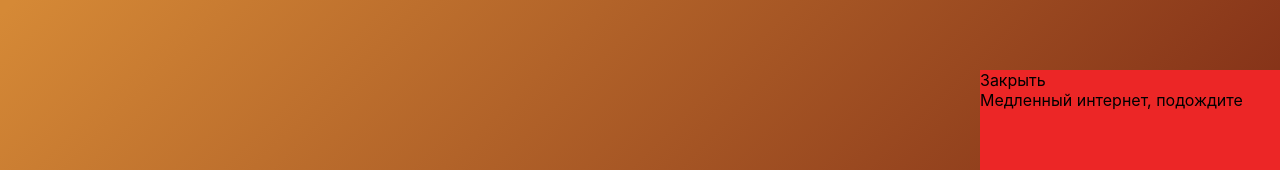
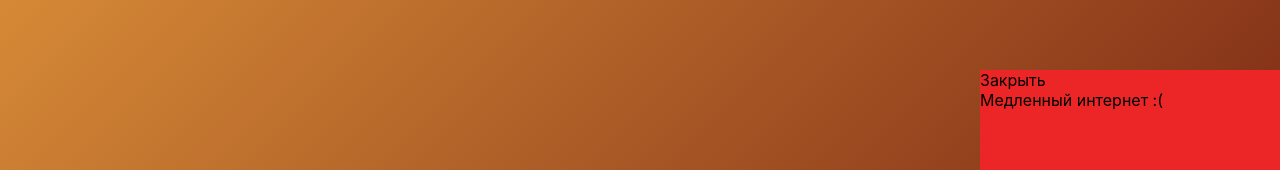
Before and after one commit to limitlesscreator/beershop, a React (Create React App) app: page /beerDetails/1 in a window 1280 px wide. Shown: the part 630-800 px from the top of the page. Built offline with nearby package versions, Linux system fonts and the light colour scheme; no server answers.

Commit message:
all logic done, next - refactoring :)

```diff
--- a/src/App.js
+++ b/src/App.js
@@ -2,6 +2,7 @@ import logo from './logo.svg';
 import './App.css';
 import React, {useEffect, useState} from "react";
 import {Main} from "./Components/Main";
+import {Modalerror} from "./Components/Modalerror";
 
 function App() {
     const [beers, setBeers] = useState([])
@@ -12,6 +13,7 @@ function App() {
     const [popup, setPopup] = useState(false)
     const [userLogged, setUserLogged] = useState(true)
     const [longFetchingError, setLongFetchingError] = useState(false)
+    const [fetchingBeersError, setFetchingBeersError] = useState(false)
     const [valueOfStuff, setValueOfStuff] = useState([])
 
 
@@ -19,11 +21,19 @@ function App() {
 
 
     // Запрос на 12 объевтов
-    const fetchBeers = () => {
-        fetch('https://api.punkapi.com/v2/beers?page=1&per_page=12')
-            .then(res => res.json())
+    const fetchBeers = (placeFetching) => {
+        const error = Math.round(Math.random() * (3 - 1) + 1) === 3 // шансы 1 к 3, что нам придёт ошибка с сервера) запрос на не существующий Url
+        let temp = placeFetching === 'ListBeers' ?
+            fetch(`https://api.punka${error ? 'error' : ''}pi.com/v2/beers?page=1&per_page=12`) :  // ошибка запроса сделал только на главном экране
+            fetch(`https://api.punkapi.com/v2/beers?page=1&per_page=12`)
+
+        if (error) {
+            setLongFetchingError(true)
+            setFetchingBeersError(true)
+        }
+
+        temp.then(res => res.json())
             .then(data => {
-                ////////////////////////////////////////////////////////
                 if (valueOfStuff.length === 0) {
                     let tempOfId = [] // создаётся массив с кол-вом наличия товара
                     data.forEach(el => tempOfId.push({
@@ -32,7 +42,6 @@ function App() {
                     }))
                     setValueOfStuff(tempOfId)
                 }
-                ///////////////////////////////////////////////////////
                 setBeers(data)
             })
     }
@@ -78,11 +87,16 @@ function App() {
     useEffect(() => {
         setTimeout(() => {
             setLongFetchingError(false)
-        },15000)
-    },[longFetchingError])
+            setFetchingBeersError(false)
+        }, 15000)
+    }, [longFetchingError, fetchingBeersError])
 
     return (
         <>
+            {longFetchingError || fetchingBeersError ? <Modalerror
+                setLongFetchingError={setLongFetchingError}
+                setFetchingBeersError={setFetchingBeersError}
+                text={`${longFetchingError && !fetchingBeersError ? 'Медленный интернет :(' : 'Данные не пришли'} `}/> : ''}
             <Main
                 setLongFetchingError={setLongFetchingError}
                 longFetchingError={longFetchingError}
--- a/src/Components/Beerdetails.js
+++ b/src/Components/Beerdetails.js
@@ -14,7 +14,7 @@ export const Beerdetails = (props) => {
             props.setReloadData(false)
             props.beerDetails(tempId)
             if (props.valueOfStuff.length === 0) { // если данные о наличии пустые, создать заного
-                props.fetchBeers()
+               props.fetchBeers(null) //  добавить доп пропс, который говорит, что мы делаем запрос на главной или в beerdatail, если на главной то шанс на неудачу 1 к 3 !!!!!!!!!!!!!!!!!!!!!!!!!!!!!!!!!!!!!!!!!!!!!!!!!!!!!!!!!!!!!!!!!!
             }
         }
     }, [])
@@ -40,7 +40,7 @@ export const Beerdetails = (props) => {
                         props.setSizeBasket((prev) => prev + +addToBasket)
                         props.setConstBasket((prev) => prev + (props.priceOfBeer(props.currentBeer.abv) * addToBasket))
                         setErrorCount(false)
-                        setAddToBasket(props.valueOfStuff[location.pathname.split('-').reverse()[0]].valueOfStuff)
+                        setAddToBasket(props.valueOfStuff[tempId].valueOfStuff)
                     }}
                     className={s.busket}>Добавить в корзину
                 </button>
@@ -48,21 +48,20 @@ export const Beerdetails = (props) => {
                 <input value={addToBasket} type="number" min={1} max={props.valueOfStuff[tempId]?.valueOfStuff}
                        onChange={(e) => {
                            let temp = e.currentTarget.value
-                           if (temp > (props.valueOfStuff[tempId].valueOfStuff)){
+                           if (temp > (props.valueOfStuff[tempId].valueOfStuff)) {
                                setErrorCount(true)
                                return
-                           }
-                           else {
+                           } else {
                                setErrorCount(false)
                                setAddToBasket(temp)
                            }
                        }}
 
                 /> </> : <div>Нету в наличии</div>}</div> : <div>Чтобы добавить товар в корзину залогинтесь</div>}
-            { errorCount ? <div>Не хитри, в наличии
+            {errorCount ? <div>Не хитри, в наличии
                 только {props.valueOfStuff[tempId].valueOfStuff} :)</div> : ''}
 
-            {props.longFetchingError ? <Modalerror setLongFetchingError={props.setLongFetchingError} text={'Медленный интернет, подождите'}/> : ''}
+
         </div>
     );
 };
--- a/src/Components/ListBeers.js
+++ b/src/Components/ListBeers.js
@@ -5,7 +5,8 @@ import {Nav} from "./Nav";
 
 export const ListBeers = (props) => {
     useEffect(() => {
-        props.fetchBeers()
+        console.log('bam')
+        props.fetchBeers('ListBeers')
     }, [])
 
     return (
--- a/src/Components/Modalerror.jsx
+++ b/src/Components/Modalerror.jsx
@@ -3,7 +3,10 @@ import s from './Modalerror.module.css'
 export const Modalerror = (props) => {
     return (
         <div className={s.modal}>
-            <div onClick={() => props.setLongFetchingError(false)}>Закрыть</div>
+            <div onClick={() => {
+                props.setLongFetchingError(false)
+                props.setFetchingBeersError(false)
+            }}>Закрыть</div>
             {props.text}
         </div>
     );
--- a/src/index.js
+++ b/src/index.js
@@ -7,11 +7,9 @@ import {BrowserRouter,Routes,Route} from "react-router-dom";
 
 const root = ReactDOM.createRoot(document.getElementById('root'));
 root.render(
-  <React.StrictMode>
       <BrowserRouter>
           <App/>
       </BrowserRouter>
-  </React.StrictMode>
 );
 
 // If you want to start measuring performance in your app, pass a function
```
Also changed, not shown: src/Components/Main.jsx (+42 -4 lines).
